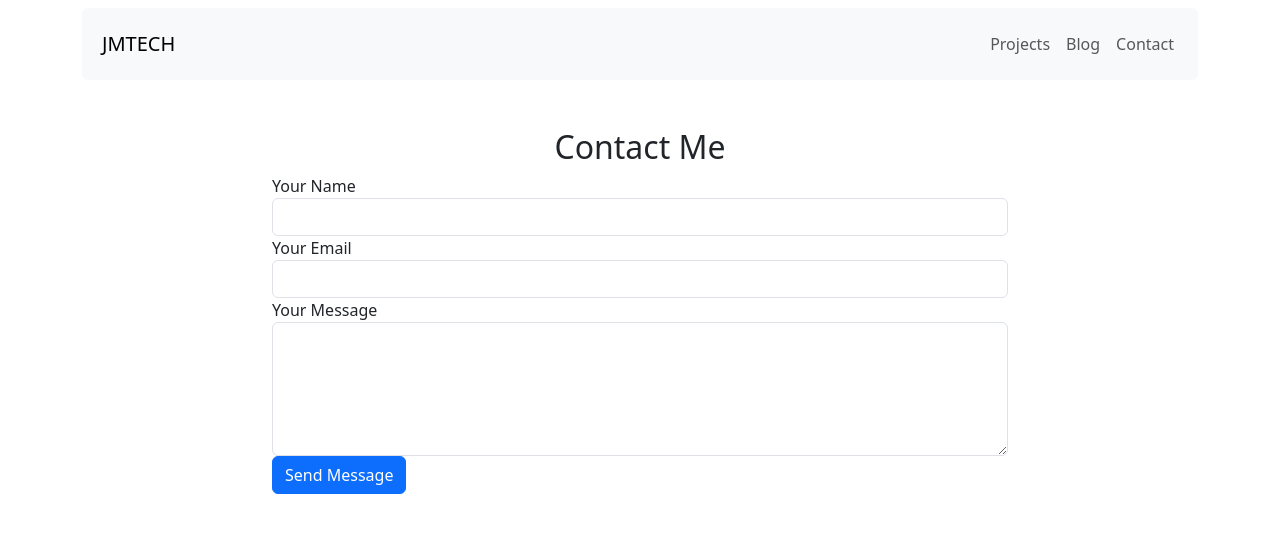
After one commit to jaloliddinmurodullaev/jmtech, a Django app: page /contact/ in a window 1280 px wide. The commit adds this page. Shown: the top 533 px of the page. Run offline with Django 5.2, Linux system fonts and the light colour scheme.

Commit message:
Contacts added

```diff
--- /dev/null
+++ b/app/forms.py
@@ -0,0 +1,6 @@
+from django import forms
+
+class ContactForm(forms.Form):
+    name = forms.CharField(max_length=100, widget=forms.TextInput(attrs={'class': 'form-control'}))
+    email = forms.EmailField(widget=forms.EmailInput(attrs={'class': 'form-control'}))
+    message = forms.CharField(widget=forms.Textarea(attrs={'class': 'form-control', 'rows': 5}))
--- a/app/models.py
+++ b/app/models.py
@@ -32,6 +32,11 @@ class Main(models.Model):
     about = models.TextField()
     views = models.BigIntegerField(default=0, null=True)
 
+class Contact(models.Model):
+    name = models.CharField(max_length=300)
+    email = models.CharField(max_length=300)
+    message = models.TextField()
+
 # class Experience(models.Model):
 #     company = models.CharField(max_length=100)
 #     position = models.CharField(max_length=200)
--- a/app/urls.py
+++ b/app/urls.py
@@ -10,6 +10,6 @@ urlpatterns = [
     path('', about_page, name='home'),
     path('resume/', resume_page),
     path('projects/', projects_page, name='projects_page'),
-    path('contact/', contact_page),
+    path('contact/', contact_page, name='contact_page'),
     path('blog/', blog_page)
 ]
--- a/app/views.py
+++ b/app/views.py
@@ -1,7 +1,12 @@
 from django.shortcuts import render
+from django.shortcuts import redirect
+from django.contrib import messages
 
 from .models import Project
 from .models import Main
+from .models import Contact
+
+from .forms import ContactForm
 
 
 def about_page(request):
@@ -27,7 +32,23 @@ def resume_page(request):
     return render(request, "resume.html", {})
 
 def contact_page(request):
-    return render(request, "contact.html", {})
+    if request.method == 'POST':
+        form = ContactForm(request.POST)
+        if form.is_valid():
+            name = form.cleaned_data['name']
+            email = form.cleaned_data['email']
+            message = form.cleaned_data['message']
+
+            contact_obj = Contact.objects.create(name=name, email=email, message=message)
+            contact_obj.save()
+
+            messages.success(request, 'Your message has been sent successfully!')
+
+            return render(request, "contact_success.html", {})
+    else:
+        form = ContactForm()
+
+    return render(request, "contact.html", {'form': form})
 
 def blog_page(request):
     return render(request, "blog.html", {})
--- a/main/settings.py
+++ b/main/settings.py
@@ -49,6 +49,7 @@ MIDDLEWARE = [
     'django.contrib.messages.middleware.MessageMiddleware',
     'django.middleware.clickjacking.XFrameOptionsMiddleware',
 ]
+MESSAGE_STORAGE = 'django.contrib.messages.storage.session.SessionStorage'
 
 ROOT_URLCONF = 'main.urls'
 
--- a/templates/base.html
+++ b/templates/base.html
@@ -28,12 +28,12 @@
                 <li class="nav-item">
                   <a class="nav-link" href="">Blog</a>
                 </li>
-                <li class="nav-item">
+                <!-- <li class="nav-item">
                   <a class="nav-link" href="">Resume</a>
+                </li> -->
+                 <li class="nav-item">
+                  <a class="nav-link" href="{% url 'contact_page' %}">Contact</a>
                 </li>
-                {% comment %} <li class="nav-item">
-                  <a class="nav-link" href="">Contact</a>
-                </li> {% endcomment %}
               </ul>
             </div>
         </nav>
--- /dev/null
+++ b/templates/contact.html
@@ -0,0 +1,25 @@
+{% extends "base.html" %}
+
+{% block page_content %}
+<div class="row justify-content-center mt-5">
+    <div class="col-md-8">
+        <h2 class="text-center">Contact Me</h2>
+        <form method="POST" action="">
+            {% csrf_token %}
+            <div class="form-group">
+                <label for="id_name">Your Name</label>
+                {{ form.name }}
+            </div>
+            <div class="form-group">
+                <label for="id_email">Your Email</label>
+                {{ form.email }}
+            </div>
+            <div class="form-group">
+                <label for="id_message">Your Message</label>
+                {{ form.message }}
+            </div>
+            <button type="submit" class="btn btn-primary btn-block">Send Message</button>
+        </form>
+    </div>
+</div>
+{% endblock %}
--- a/templates/projects.html
+++ b/templates/projects.html
@@ -1,5 +1,3 @@
-<!-- projects/templates/projects/project_index.html -->
-
 {% extends "base.html" %}
 
 {% block page_content %}
```
Also changed, not shown: templates/contact_success.html (added, +9 -0 lines), app/migrations/0004_contact.py (added).
